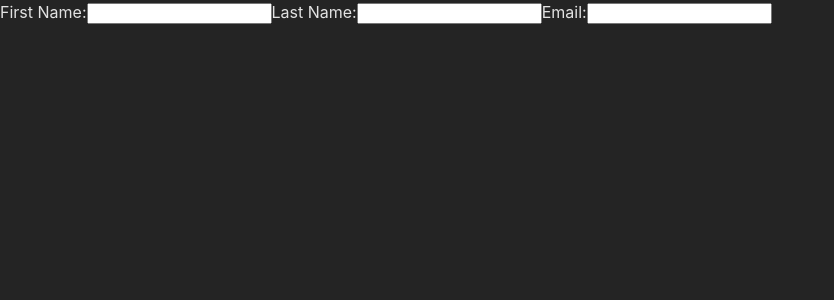
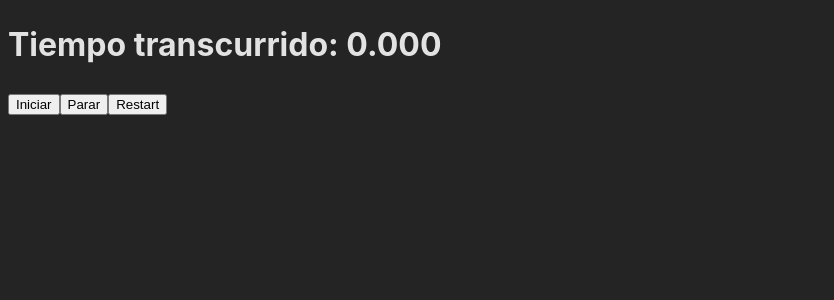
Before and after one commit to legodev/react, a React (Vite) app: page / in a window 1280 px wide. Shown: the top 300 px of the page, without its empty margins (0-834 px from the left). Built offline with nearby package versions, Linux system fonts and the light colour scheme.

Commit message:
Stopwatch

```diff
--- a/src/App.jsx
+++ b/src/App.jsx
@@ -1,14 +1,44 @@
 // import { useState } from 'react'
-import './App.css'
-import Form from './components/Form'
+import { useState } from 'react';
 
-function App() {
+export default function Stopwatch() {
+  const [startTime, setStartTime] = useState(null);
+  const [now, setNow] = useState(null);
 
+  function handleStart() {
+    // Empieza a contar.
+    setStartTime(Date.now());
+    setNow(Date.now());
+
+    setInterval(() => {
+      // Actualiza el tiempo actual cada 10 milisegundos.
+      setNow(Date.now());
+    }, 10);
+  }
+
+  function handleEnd() {
+    setStartTime(null)
+    setNow(null)
+  }
+
+  let secondsPassed = 0;
+  if (startTime != null && now != null) {
+    secondsPassed = (now - startTime) / 1000;
+  }
+
+  function handleRestart() {
+    setStartTime(0)
+    setNow(0)
+    handleStart()
+  }
   return (
     <>
-    <Form />
+      <h1>Tiempo transcurrido: {secondsPassed.toFixed(3)}</h1>
+      <button onClick={handleStart}>
+        Iniciar
+      </button>
+      <button onClick={handleEnd}>Parar</button>
+      <button onClick={handleRestart}>Restart</button>
     </>
-  )
+  );
 }
-
-export default App
```
